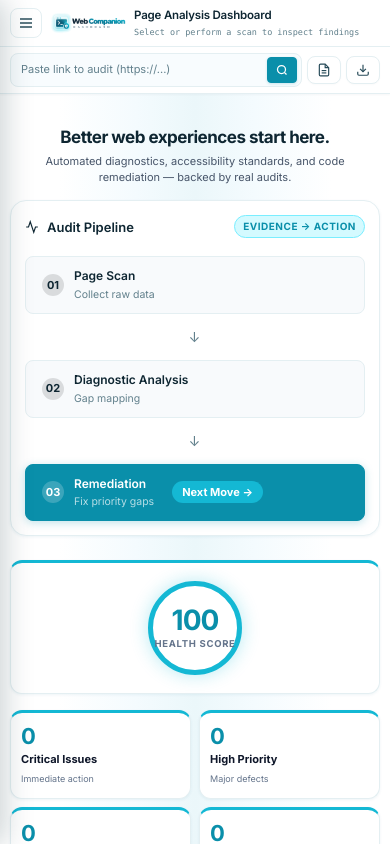
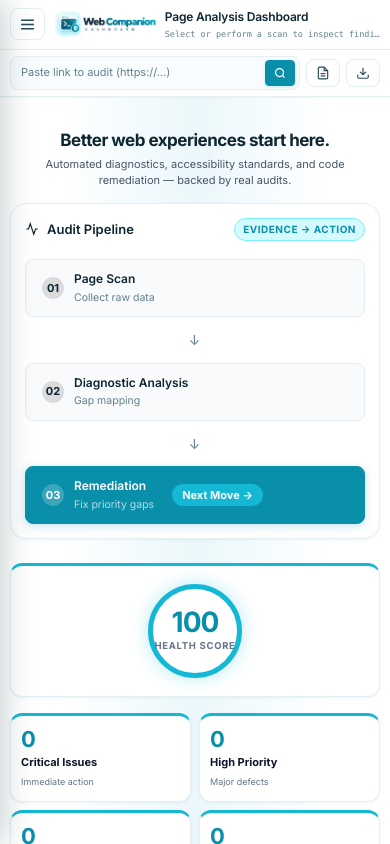
Before and after one commit to AdityaKumar-9198/Web-Companion-Dashboard, a browser extension: page dashboard/dashboard.html in a window 390 px wide. Drawn offline with Linux system fonts and the light colour scheme.

Commit message:
Mobile header: make movable with page scroll, larger logo with fallbacks, refine responsive gaps

```diff
--- a/dashboard/dashboard.css
+++ b/dashboard/dashboard.css
@@ -763,9 +763,7 @@ body {
   align-items: center;
   justify-content: space-between;
   gap: 12px;
-  position: sticky;
-  top: 0;
-  z-index: 10;
+  position: relative; /* scrolls with page — not stuck/fixed */
   min-height: 52px;
   box-shadow: 0 1px 2px rgba(10, 40, 50, 0.04);
 }
@@ -2163,6 +2161,9 @@ input:checked + .slider::before { transform: translateX(19px); background: #fff;
 
   /* ── TOP BAR: 2-row mobile layout ────────────────────────────────── */
   .top-bar {
+    position: relative;
+    top: auto;
+    z-index: 1;
     flex-direction: column;
     align-items: stretch;
     padding: 0;
@@ -2179,14 +2180,15 @@ input:checked + .slider::before { transform: translateX(19px); background: #fff;
     border-bottom: 1px solid var(--border-subtle);
     min-width: 0;
     width: 100%;
-  }
-
-  /* Show logo in top bar on mobile */
+    box-sizing: border-box;
+  }
+
+  /* Show logo in top bar on mobile - larger & clear */
   .topbar-mobile-logo {
     display: block;
-    height: 26px;
+    height: 34px;
     width: auto;
-    max-width: 110px;
+    max-width: 135px;
     object-fit: contain;
     flex-shrink: 0;
   }
@@ -2334,14 +2336,22 @@ input:checked + .slider::before { transform: translateX(19px); background: #fff;
 
 /* Small Phones (<= 480px) */
 @media (max-width: 480px) {
-  .topbar-left { padding: 7px 10px; gap: 8px; }
-  .topbar-right { padding: 6px 10px; gap: 5px; }
-
-  .topbar-mobile-logo { height: 22px; max-width: 90px; }
-  .hamburger-btn { padding: 6px 7px; }
-  .hamburger-btn svg { width: 16px; height: 16px; }
-
-  .target-title { font-size: 11.5px; }
+  .top-bar {
+    position: relative;
+    top: auto;
+  }
+  .topbar-left { padding: 8px 10px; gap: 8px; }
+  .topbar-right { padding: 6px 10px; gap: 6px; }
+
+  .topbar-mobile-logo {
+    display: block;
+    height: 30px;
+    max-width: 120px;
+  }
+  .hamburger-btn { padding: 6px 8px; min-width: 32px; min-height: 32px; }
+  .hamburger-btn svg { width: 17px; height: 17px; }
+
+  .target-title { font-size: 12px; }
   .target-full-url { font-size: 8.5px; }
 
   .tab-pane { padding: 10px 10px 32px; }
@@ -2382,9 +2392,16 @@ input:checked + .slider::before { transform: translateX(19px); background: #fff;
 
 /* Ultra Compact (<= 360px) */
 @media (max-width: 360px) {
+  .topbar-left { padding: 6px 8px; gap: 6px; }
+  .topbar-right { padding: 5px 8px; gap: 5px; }
   .severity-stat-grid { grid-template-columns: 1fr; }
-  .topbar-mobile-logo { display: none; }
+  .topbar-mobile-logo {
+    display: block;
+    height: 26px;
+    max-width: 105px;
+  }
   .target-title { font-size: 11px; }
+  .target-full-url { font-size: 8px; }
   .tab-pane { padding: 8px 8px 28px; }
   .code-container { font-size: 10px; padding: 8px; }
 }
--- a/dashboard/dashboard.html
+++ b/dashboard/dashboard.html
@@ -20,7 +20,7 @@
 
       <!-- Brand -->
       <div class="sidebar-header">
-        <img src="../assets/logo.png" alt="Web Companion Dashboard" class="brand-full-logo">
+        <img src="../assets/logo.png" alt="Web Companion Dashboard" class="brand-full-logo" onerror="if(!this.dataset.fb){this.dataset.fb='1';this.src='assets/logo.png';}else if(this.dataset.fb==='1'){this.dataset.fb='2';this.src='/assets/logo.png';}">
       </div>
 
       <!-- Workspace label -->
@@ -167,7 +167,7 @@
             </svg>
           </button>
           <!-- Mobile logo (hidden on desktop — logo shows in sidebar) -->
-          <img src="../assets/logo.png" alt="Web Companion" class="topbar-mobile-logo" onerror="this.style.display='none'">
+          <img src="../assets/logo.png" alt="Web Companion" class="topbar-mobile-logo" onerror="if(!this.dataset.fb){this.dataset.fb='1';this.src='assets/logo.png';}else if(this.dataset.fb==='1'){this.dataset.fb='2';this.src='/assets/logo.png';}">
           <div class="page-meta">
             <h2 class="target-title" id="pageMetaTitle">Page Analysis Dashboard</h2>
             <span class="target-full-url" id="pageMetaUrl">Select or perform a scan to inspect findings</span>
```
